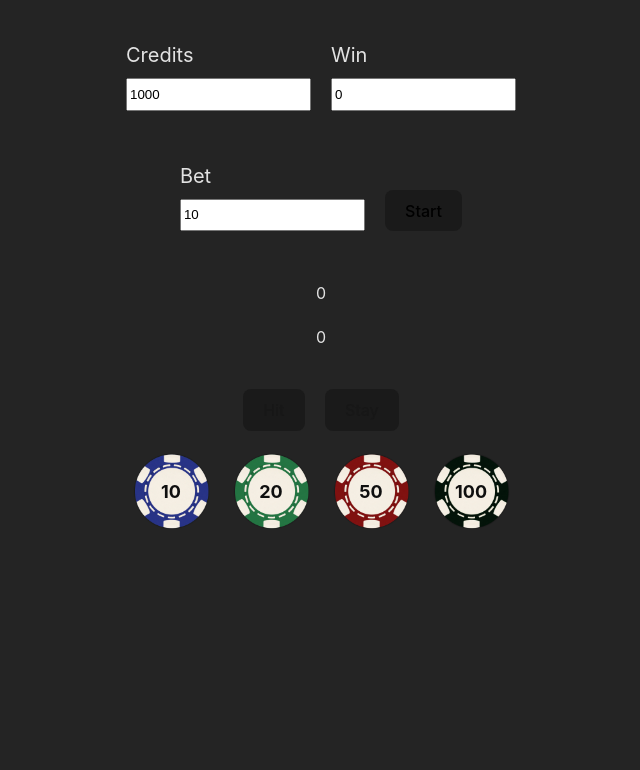
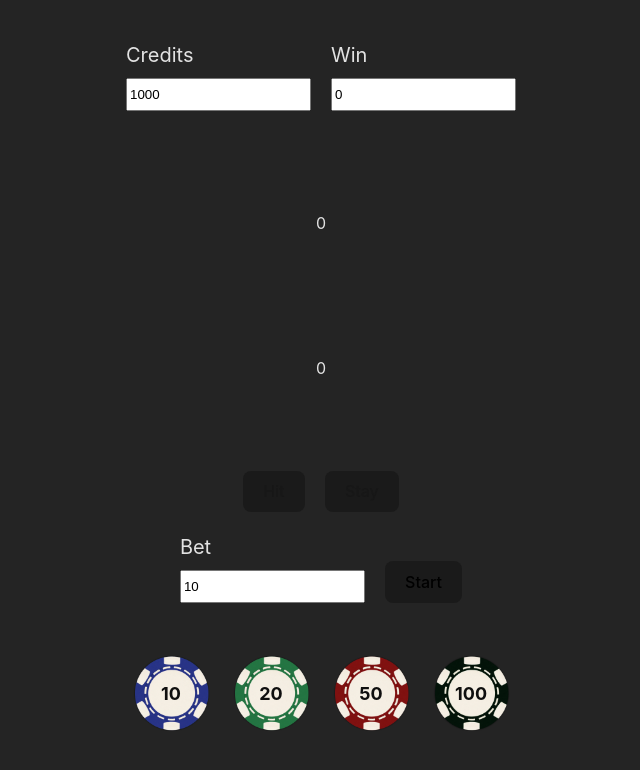
Before and after one commit to klementina1809/black-jack, a React (Vite) app: page / in a window 1280 px wide. Shown: the top 770 px of the page, without its empty margins (319-959 px from the left). Built offline with nearby package versions, Linux system fonts and the light colour scheme.

Commit message:
disabled btns

```diff
--- a/src/App.jsx
+++ b/src/App.jsx
@@ -1,5 +1,5 @@
 import { useState, useEffect } from "react";
-import playingCards from "./components/CardsTry";
+import playingCards from "./components/Cards";
 
 import "./App.css";
 
@@ -115,6 +115,7 @@ function App() {
 	const startGame = () => {
 		setCredit((prev) => prev - bet);
 		setGameStatus("");
+		setWin(0);
 		setDealersSum(0);
 		setDealersSum(0);
 		let cardForDealer, card1ForPlayer, card2ForPlayer;
@@ -179,16 +180,7 @@ function App() {
 					<input type="number" value={win} readOnly />
 				</div>
 			</div>
-			<div className="row-container">
-				<div className="input-container">
-					<span>Bet</span>
-					{credit - bet < 0 && (
-						<span>You can't play, decrease the bet amount</span>
-					)}
-					<input type="number" value={bet} readOnly />
-				</div>
-				<button onClick={startGame}>Start</button>
-			</div>
+			<div className="cards-container">
 				<div className="dealer container">
 					<span>{dealersSum}</span>
 					{dealerCards.map((card) => (
@@ -201,15 +193,13 @@ function App() {
 						<img className="card" key={card.id} src={card.img} alt="" />
 					))}
 				</div>
+			</div>
 			<p>{gameStatus}</p>
 			<div className="options-bar">
 				<button
 					disabled={
 						playersSum === 0 ||
-						gameStatus === "dealer bust" ||
-						gameStatus === "player bust" ||
-						gameStatus === "player black jack" ||
-						gameStatus === "dealer black jack"
+						gameStatus !== ""
 					}
 					onClick={addCard}
 				>
@@ -218,15 +208,22 @@ function App() {
 				<button
 					disabled={
 						playersSum === 0 ||
-						gameStatus === "dealer bust" ||
-						gameStatus === "player bust" ||
-						gameStatus === "player black jack" ||
-						gameStatus === "dealer black jack"
+						gameStatus !== ""
 					}
 					onClick={handleStay}
 				>
 					Stay
 				</button>
+			</div>
+			<div className="row-container">
+				<div className="input-container">
+					<span>Bet</span>
+					{credit - bet < 0 && (
+						<span>You can't play, decrease the bet amount</span>
+					)}
+					<input type="number" value={bet} readOnly />
+				</div>
+				<button onClick={startGame}>Start</button>
 			</div>
 			<div className="chips">
 				<div className="chip" data-value="10">
```
Lines whose indentation alone changed are shown as unchanged.
